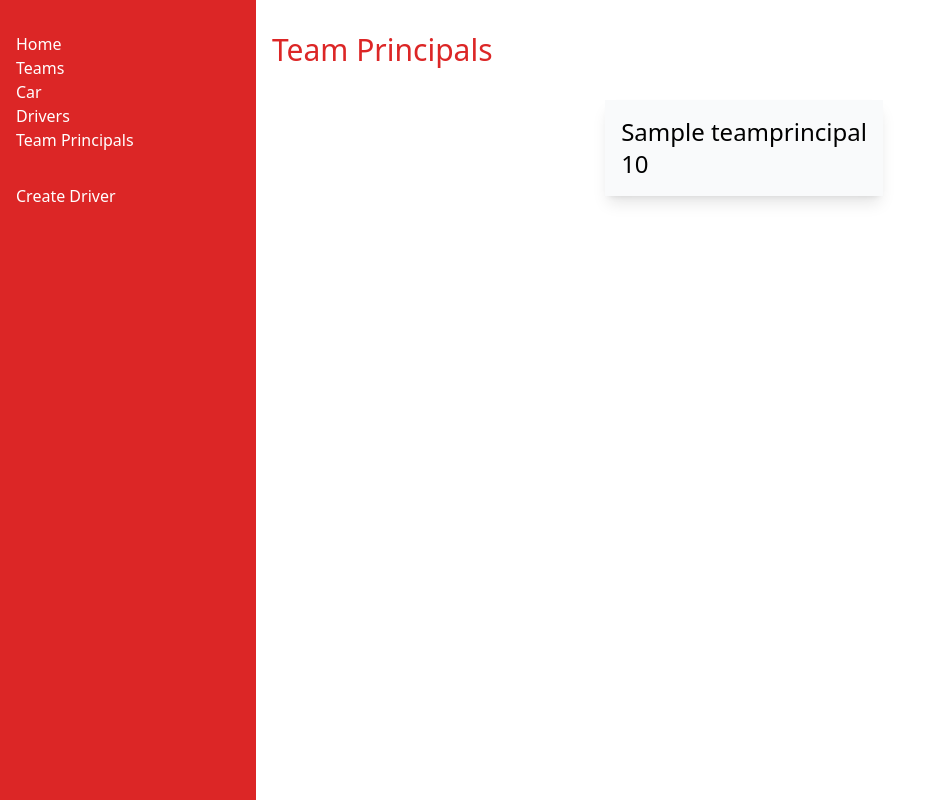
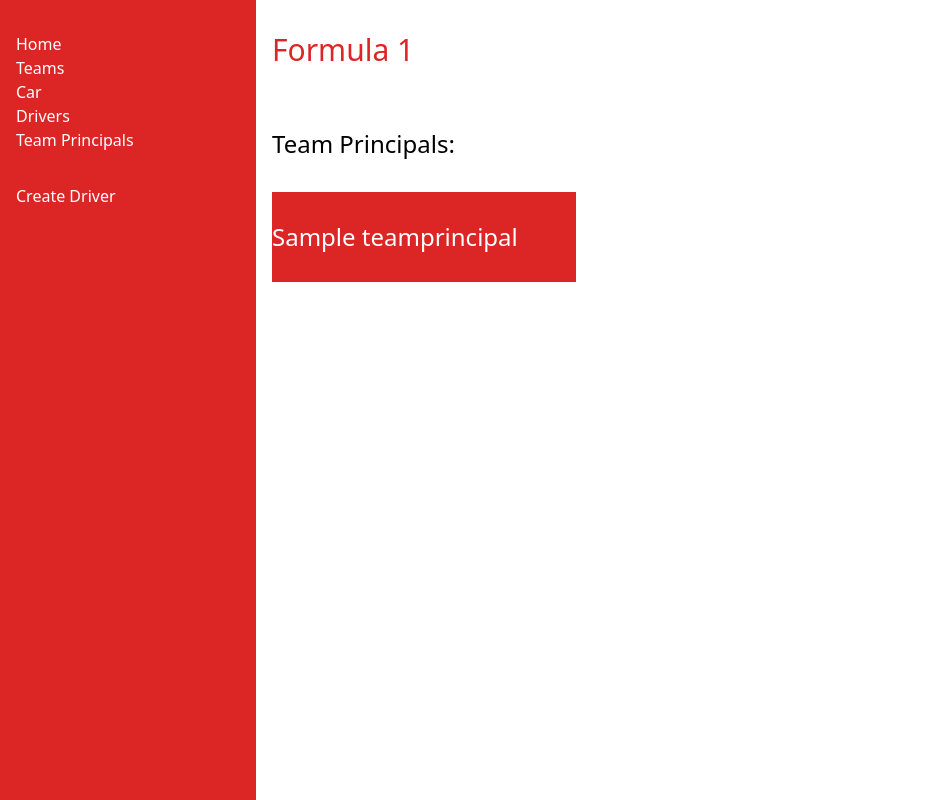
Before and after one commit to hripple46/F1-Inventory, a Node server app: page /teamprincipal in a window 1280 px wide. Shown: the whole page, without its empty margins (0-926 px from the left). Run offline with Node 20, Linux system fonts and the light colour scheme; tables that the repository leaves empty hold one stand-in row (values such as "Sample post"); style sheets or scripts are compiled from the project's sources; some libraries are stand-ins or nearby versions.

Commit message:
updated styling across pages for uniform look

```diff
--- a/views/index.ejs
+++ b/views/index.ejs
@@ -32,7 +32,7 @@
               >
                 Teams:
               </h1>
-              <p class="text-2xl w-1/4"><%= teamçs_count %></p>
+              <p class="text-2xl w-1/4"><%= teams_count %></p>
             </li>
           </a>
           <a href="teamprincipal">
@@ -44,7 +44,7 @@
               >
                 Team Principals:
               </h1>
-              <p class="w-1/4 text-2xl h-full"><%= team_principals_count %></p>
+              <p class="w-1/4 text-2xl"><%= team_principals_count %></p>
             </li>
           </a>
           <a href="/car">
@@ -56,7 +56,7 @@
               >
                 Cars:
               </h1>
-              <p class="w-1/4 text-2xl h-full"><%= cars_count %></p>
+              <p class="w-1/4 text-2xl"><%= cars_count %></p>
             </li>
           </a>
         </ul>
--- a/views/teamPrincipal_list.ejs
+++ b/views/teamPrincipal_list.ejs
@@ -8,14 +8,16 @@
     <div class="flex w-full h-full">
       <%- include ('sidebar') %>
       <div class="w-3/4 pt-8 pl-4">
-        <h1 class="text-3xl text-red-600">Team Principals</h1>
+        <h1 class="text-3xl text-red-600 h-24">Formula 1</h1>
+        <p class="text-2xl">Team Principals:</p>
 
-        <div class="flex justify-evenly mt-8">
+        <div class="grid grid-cols-3 gap-4 mt-8">
           <% for (let teamPrincipal of teamPrincipal_List) { %>
           <a href="<%= teamPrincipal.url %>">
-            <div class="bg-gray-50 shadow-lg p-4 min-w-min">
+            <div
+              class="flex items-center min-h-[90px] h-full w-full bg-red-600 text-white"
+            >
               <p class="text-2xl"><%= teamPrincipal.name %></p>
-              <p class="text-2xl"><%= teamPrincipal.age %></p>
             </div>
           </a>
           <% } %>
```
Also changed, not shown: views/car_list.ejs (+6 -4 lines), views/driver_list.ejs (+5 -2 lines), views/teams_list.ejs (+7 -3 lines).
